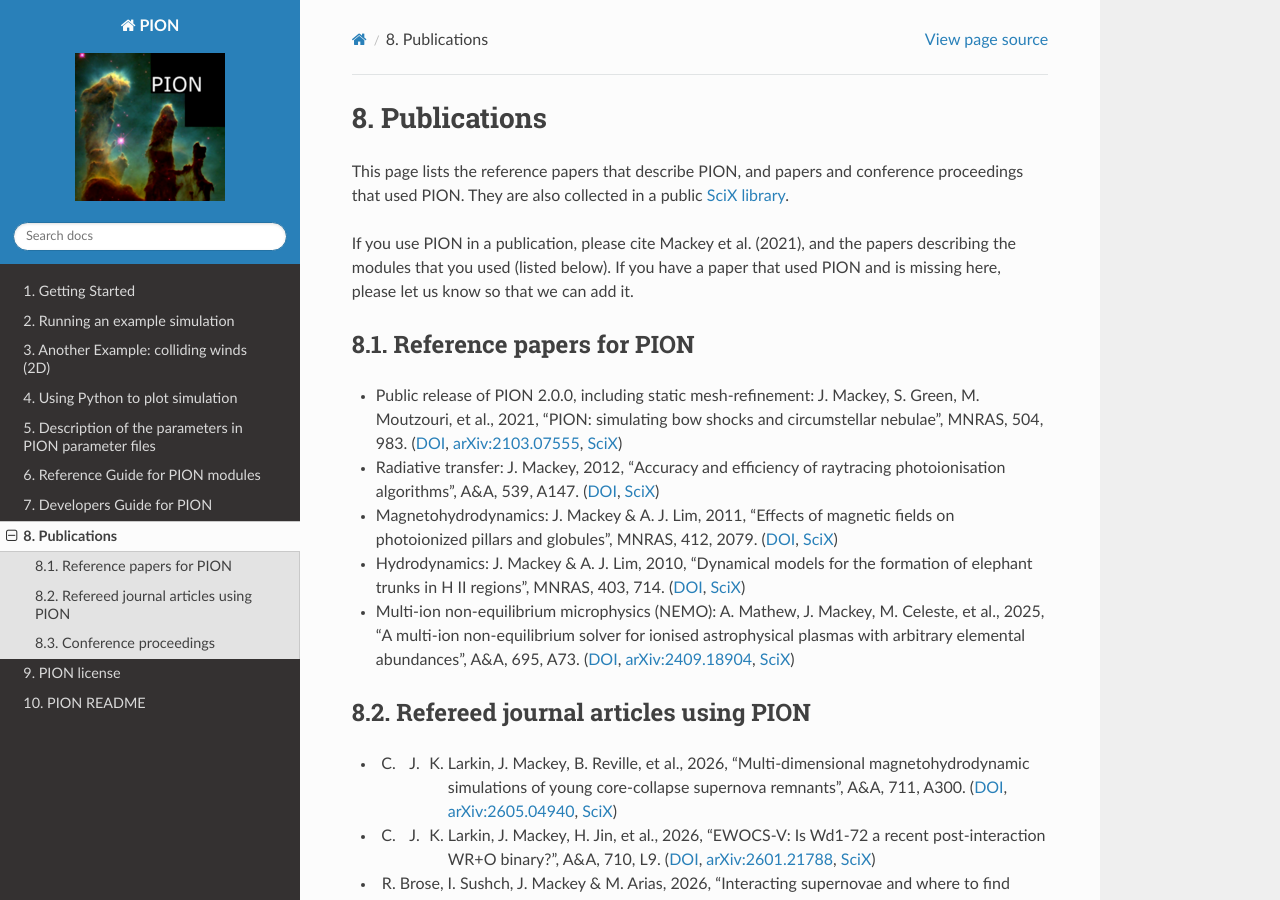
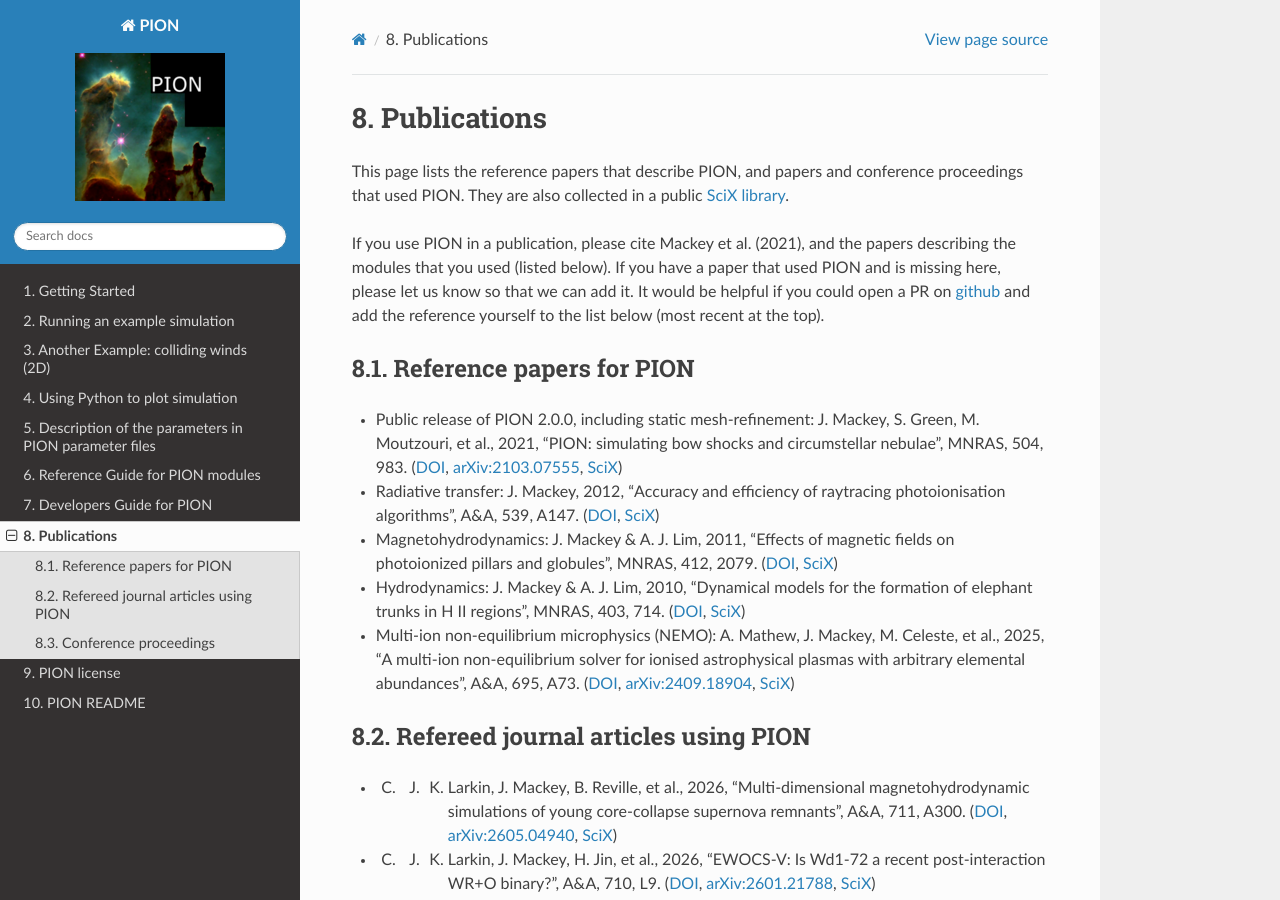
Before and after one commit to jmackey-astro/pion-docs, a Sphinx documentation site: the page built from docs/publications.rst, in a window 1280 px wide and 900 px high. Built offline with Sphinx 7.4.7 and the Read the Docs theme 3.1.0, drawn with Linux system fonts in a browser that asks for light colours.

Commit message:
added intstruction on how to add your own refences

```diff
--- a/docs/publications.rst
+++ b/docs/publications.rst
@@ -9,6 +9,7 @@ They are also collected in a public `SciX library <https://scixplorer.org/public
 
 If you use PION in a publication, please cite Mackey et al. (2021), and the papers describing the modules that you used (listed below).
 If you have a paper that used PION and is missing here, please let us know so that we can add it.
+It would be helpful if you could open a PR on `github <https://github.com/jmackey-astro/pion-docs>`_ and add the reference yourself to the list below (most recent at the top).
 
 .. _reference-papers:
 
```
